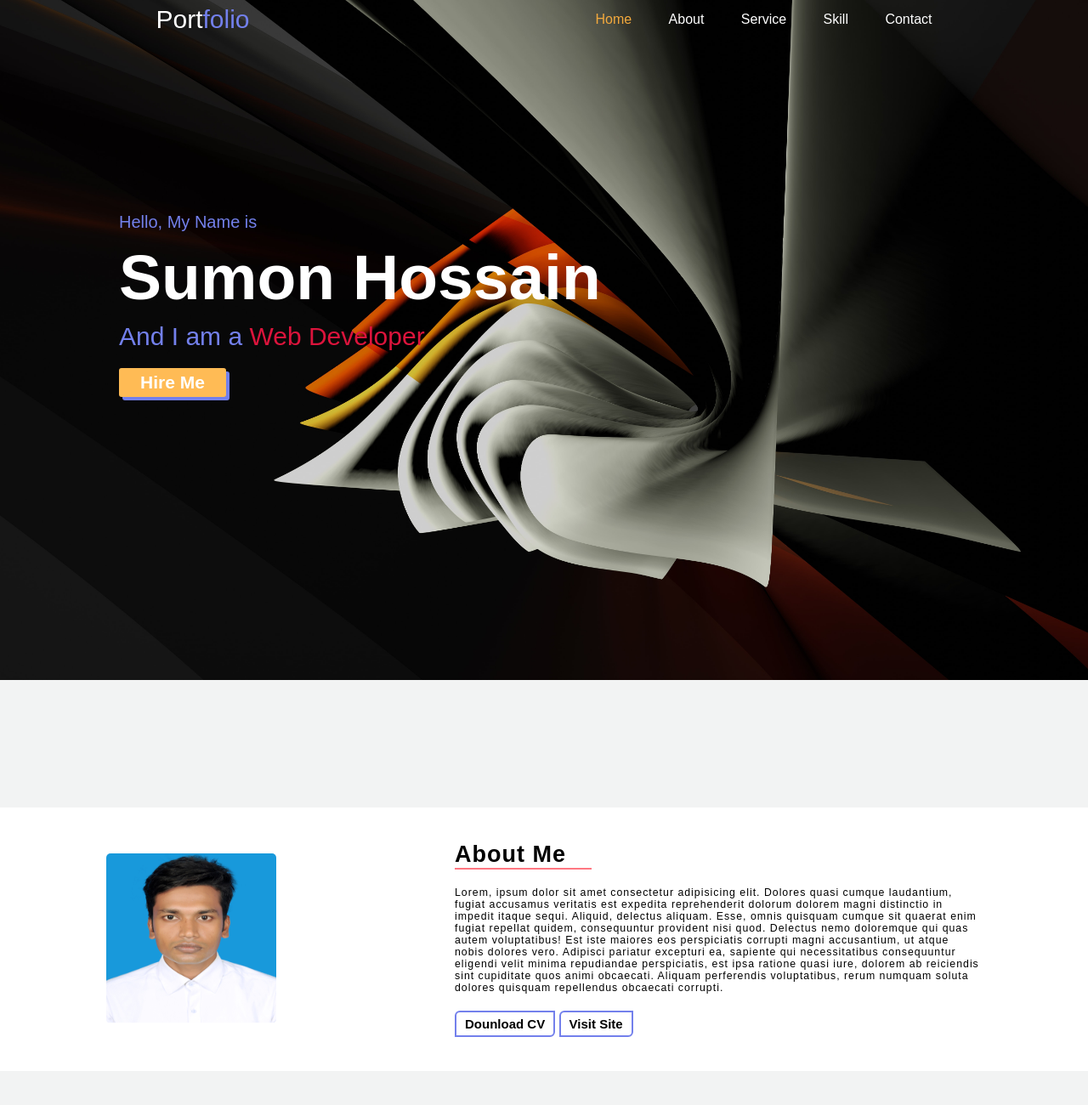
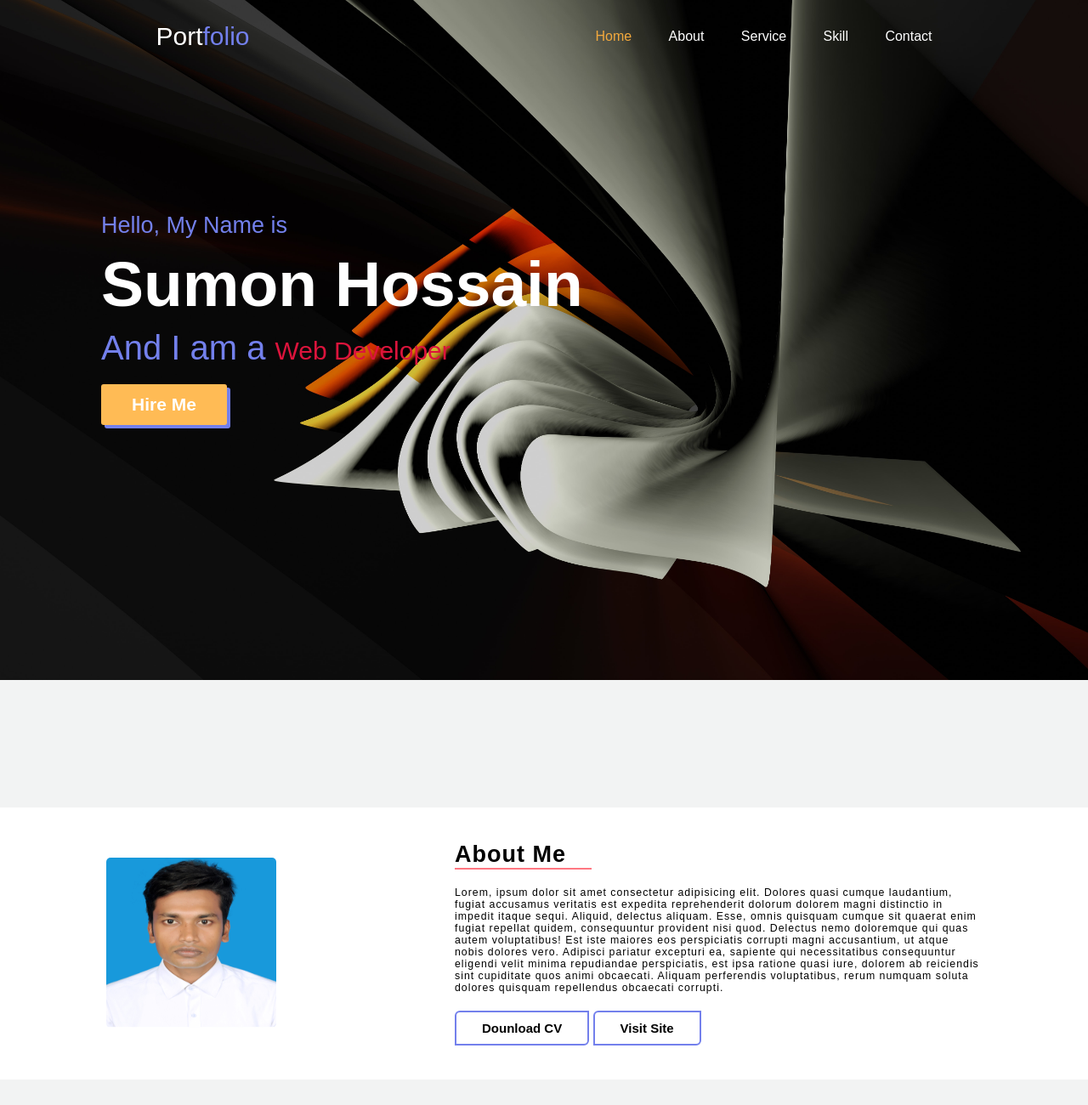
Before and after one commit to Sumon180/PortFolio, a plain HTML site: page index.html in a window 1280 px wide. Shown: the top 1300 px of the page at 85% size. Drawn offline with nearby package versions, Linux system fonts and the light colour scheme.

Commit message:
text for github push

```diff
--- a/CSS/mobaile.css
+++ b/CSS/mobaile.css
@@ -27,7 +27,9 @@
 .bg_img .banner-text .text-2 {
   font-size: 50px;
 }
-
+.bg_img .banner-text .text-3 {
+  font-size: 30px;
+}
 /* **************ABOUT START************** */
 .about {
   flex-direction: column;
--- a/index.css
+++ b/index.css
@@ -75,13 +75,13 @@ body {
   color: var(--color-white);
   margin-top: 200px;
   font-size: 2.5rem;
-  margin-left: 10rem;
+  margin-left: 8.5rem;
   padding: 50px 0;
   display: inline-block;
 }
 .bg_img .banner-text .text-1 {
   color: var(--color-primary);
-  font-size: 20px;
+  font-size: 27px;
   font-weight: 500;
 }
 .bg_img .banner-text .text-2 {
@@ -92,7 +92,7 @@ body {
 }
 .bg_img .banner-text .text-3 {
   color: var(--color-primary);
-  font-size: 30px;
+  font-size: 40px;
   font-weight: 500;
 }
 .bg_img .banner-text .text-3 span {
@@ -100,7 +100,7 @@ body {
   font-size: 30px;
 }
 .bg_img .banner-text input {
-  padding: 5px 25px;
+  padding: 12px 36px;
   margin-top: 20px;
   background-color: var(--color-warning);
   border-radius: 3px;
@@ -203,6 +203,7 @@ a {
   position: fixed;
   width: 100%;
   z-index: 21;
+  padding: 20px 0;
   line-height: 1.5;
   transition: all 0.3s;
 }
@@ -338,7 +339,7 @@ a {
 }
 .about .description button {
   margin: 20px 0;
-  padding: 5px 10px;
+  padding: 10px 30px;
   font-size: 15px;
   font-weight: bold;
   background: none;
@@ -605,8 +606,8 @@ a {
   resize: none;
 }
 .mainContact .message button {
-  background: var(--color-primary);
-  padding: 7px 10px;
+  border: 2px solid var(--color-primary);
+  padding: 10px 30px;
   font-size: 17px;
   font-weight: bold;
   margin-top: 10px;
@@ -617,6 +618,7 @@ a {
 }
 .mainContact .message button:hover {
   color: #fff;
+  background: var(--color-primary);
 }
 
 /* ****************************FOOTER START*********************** */
```
Also changed, not shown: CSS/laptop.css (+3 -7 lines), index.html (+0 -4 lines).
